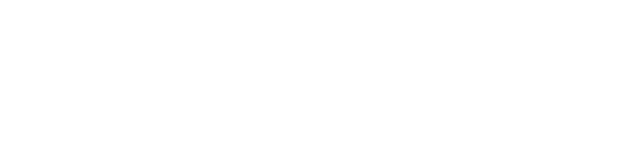
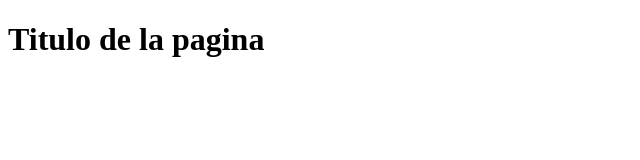
Before and after one commit to Avimael95/Udemy-heroes, a plain HTML site: page Prueba/prueba.html in a window 1280 px wide. Shown: the whole page, without its empty margins (0-640 px from the left). Drawn offline with Linux system fonts and the light colour scheme.

Commit message:
Se crea el titulo de la pagina

```diff
--- a/Prueba/prueba.html
+++ b/Prueba/prueba.html
@@ -6,6 +6,6 @@
     <title>Regresamos a la normalidad</title>
 </head>
 <body>
-
+    <h1>Titulo de la pagina</h1>
 </body>
 </html>
```
